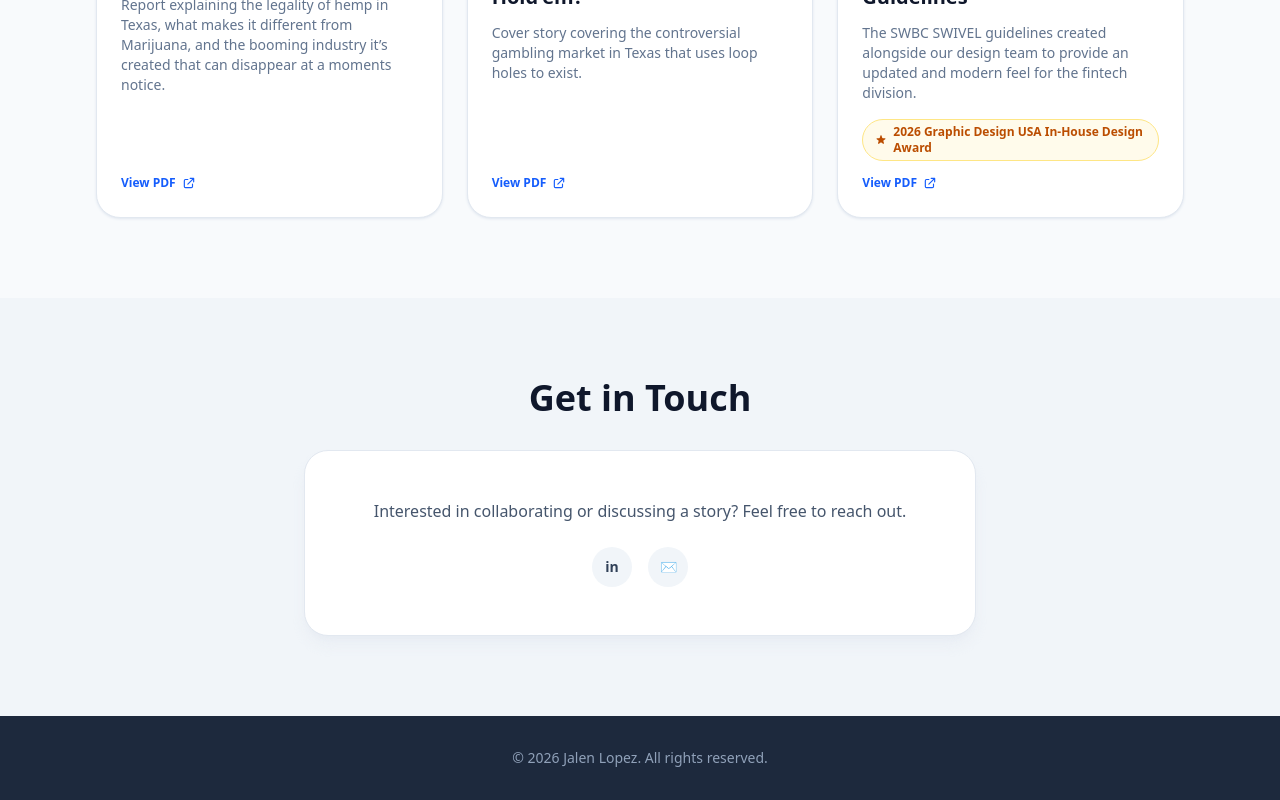
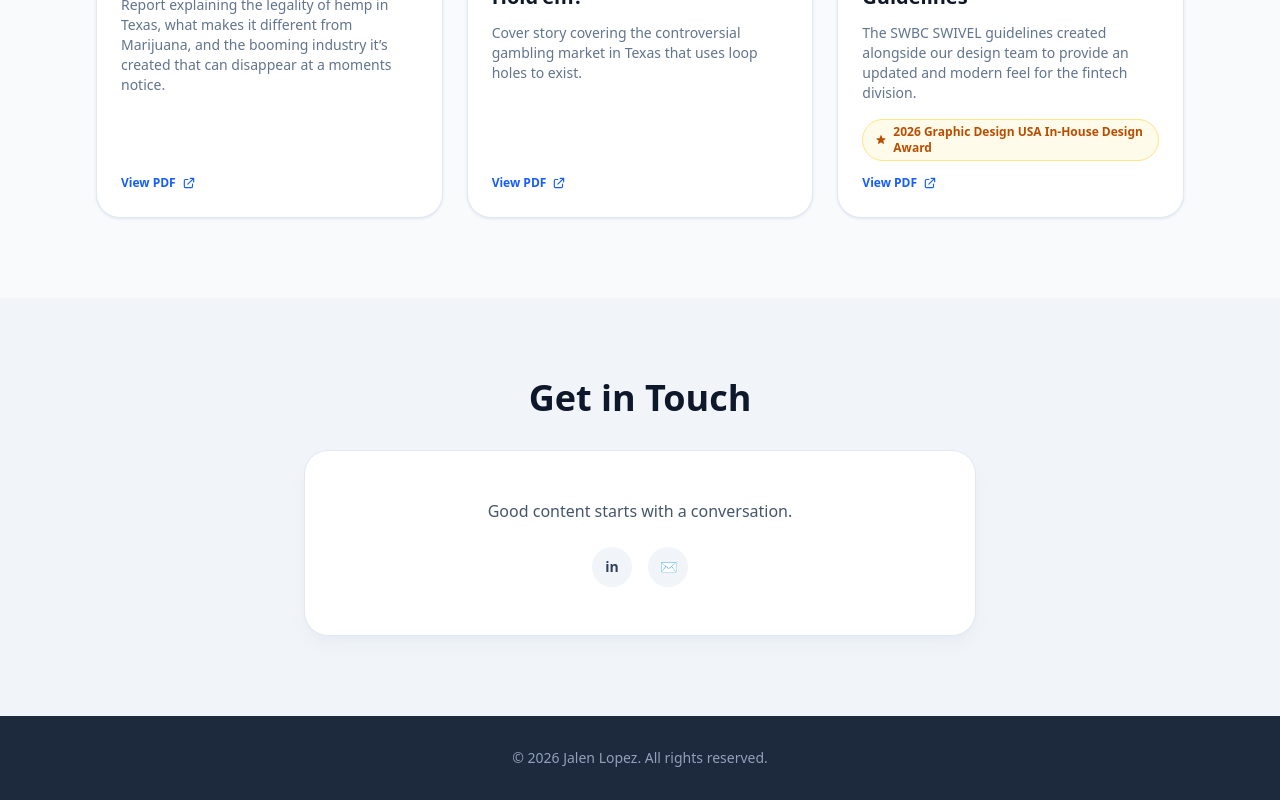
Before and after one commit to derekd50/portfolio_j_lopez, a Next.js app: page / in a window 1280 px wide. Shown: the part 1140-1940 px from the top of the page. Built offline with nearby package versions, Linux system fonts and the light colour scheme.

Commit message:
updated get in touch section

```diff
--- a/src/app/page.tsx
+++ b/src/app/page.tsx
@@ -119,8 +119,7 @@ export default async function Home() {
             </h3>
             <div className="bg-white border border-slate-200 rounded-3xl shadow-lg shadow-slate-200/60 p-8 sm:p-12 max-w-2xl mx-auto">
               <p className="text-slate-600 mb-6 text-center">
-                Interested in collaborating or discussing a story? Feel free to
-                reach out.
+                Good content starts with a conversation.
               </p>
               <div className="flex justify-center">
                 <SocialLinks
```
